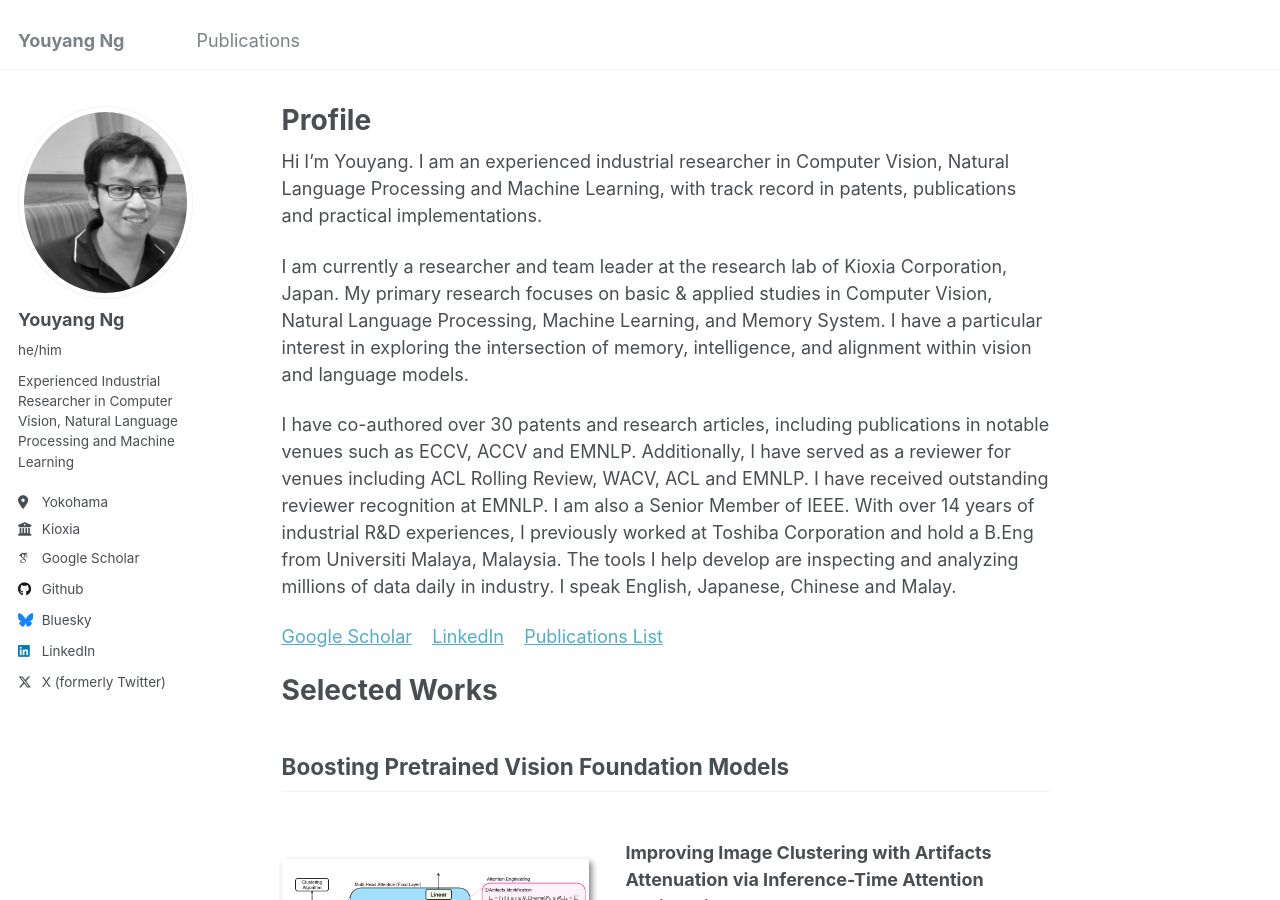
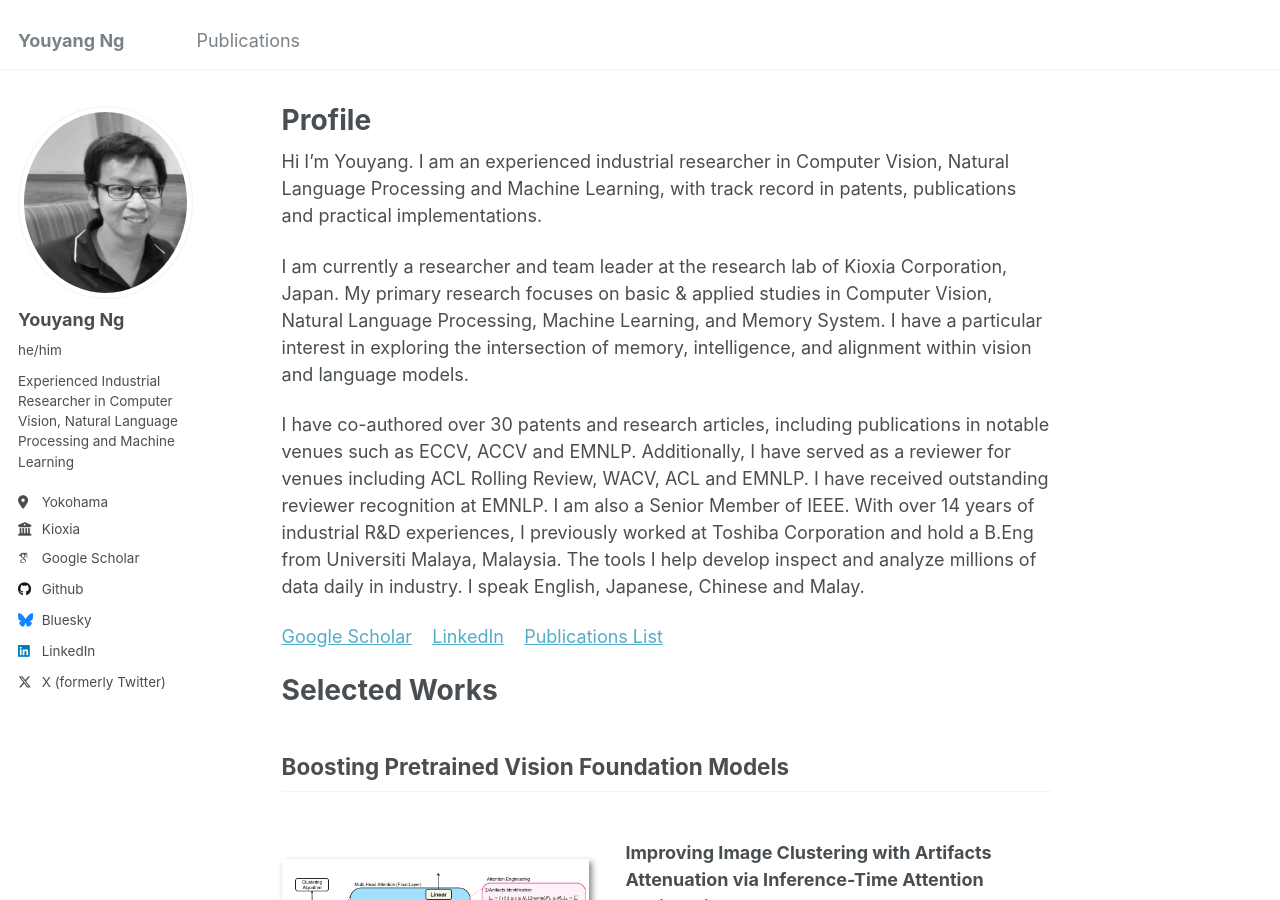
Before and after one commit to yy29/yy29.github.io, a Jekyll site: the page built from _pages/about.md, in a window 1280 px wide and 900 px high. Built offline with Jekyll 4.4.1, drawn with Linux system fonts in a browser that asks for light colours; some web fonts are replaced.

Commit message:
Update about.md

```diff
--- a/_pages/about.md
+++ b/_pages/about.md
@@ -11,7 +11,7 @@ Hi I'm Youyang. I am an experienced industrial researcher in  Computer Vision, N
 
 I am currently a researcher and team leader at the research lab of Kioxia Corporation, Japan. My primary research focuses on basic & applied studies in Computer Vision, Natural Language Processing, Machine Learning, and Memory System. I have a particular interest in exploring the intersection of memory, intelligence, and alignment within vision and language models.
 
-I have co-authored over 30 patents and research articles, including publications in notable venues such as ECCV, ACCV and EMNLP. Additionally, I have served as a reviewer for venues including ACL Rolling Review, WACV, ACL and EMNLP. I have received outstanding reviewer recognition at EMNLP. I am also a Senior Member of IEEE. With over 14 years of industrial R&D experiences, I previously worked at Toshiba Corporation and hold a B.Eng from Universiti Malaya, Malaysia. The tools I help develop are inspecting and analyzing millions of data daily in industry. I speak English, Japanese, Chinese and Malay.
+I have co-authored over 30 patents and research articles, including publications in notable venues such as ECCV, ACCV and EMNLP. Additionally, I have served as a reviewer for venues including ACL Rolling Review, WACV, ACL and EMNLP. I have received outstanding reviewer recognition at EMNLP. I am also a Senior Member of IEEE. With over 14 years of industrial R&D experiences, I previously worked at Toshiba Corporation and hold a B.Eng from Universiti Malaya, Malaysia. The tools I help develop inspect and analyze millions of data daily in industry. I speak English, Japanese, Chinese and Malay.
 
 [Google Scholar](https://scholar.google.com/citations?user=4BGLw_QAAAAJ) &nbsp;&nbsp; [LinkedIn](https://www.linkedin.com/in/youyang-ng-55a10ab9/) &nbsp;&nbsp; [Publications List](publications.md)
 
```
